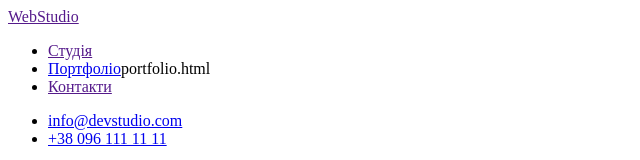
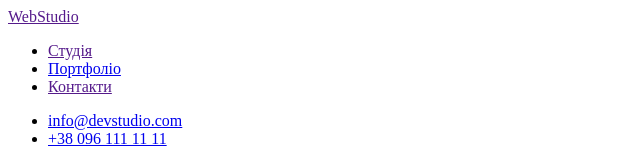
Before and after one commit to RockNRollChild/goit-markup-hw-02, a plain HTML site: page index.html in a window 1280 px wide. Shown: the top 160 px of the page, without its empty margins (0-640 px from the left). Drawn offline with Linux system fonts and the light colour scheme.

Commit message:
Update index.html

```diff
--- a/index.html
+++ b/index.html
@@ -14,7 +14,7 @@
       <ul class="list">
         <li class="item"><a class="link" href="">Студія</a></li>
         <li class="item"><a class="link"
-            href="https://rocknrollchild.github.io/goit-markup-hw-02/portfolio.html">Портфоліо</a>portfolio.html</li>
+            href="https://rocknrollchild.github.io/goit-markup-hw-02/portfolio.html">Портфоліо</a></li>
         <li class="item"><a class="link" href="">Контакти</a></li>
       </ul>
     </nav>
```
